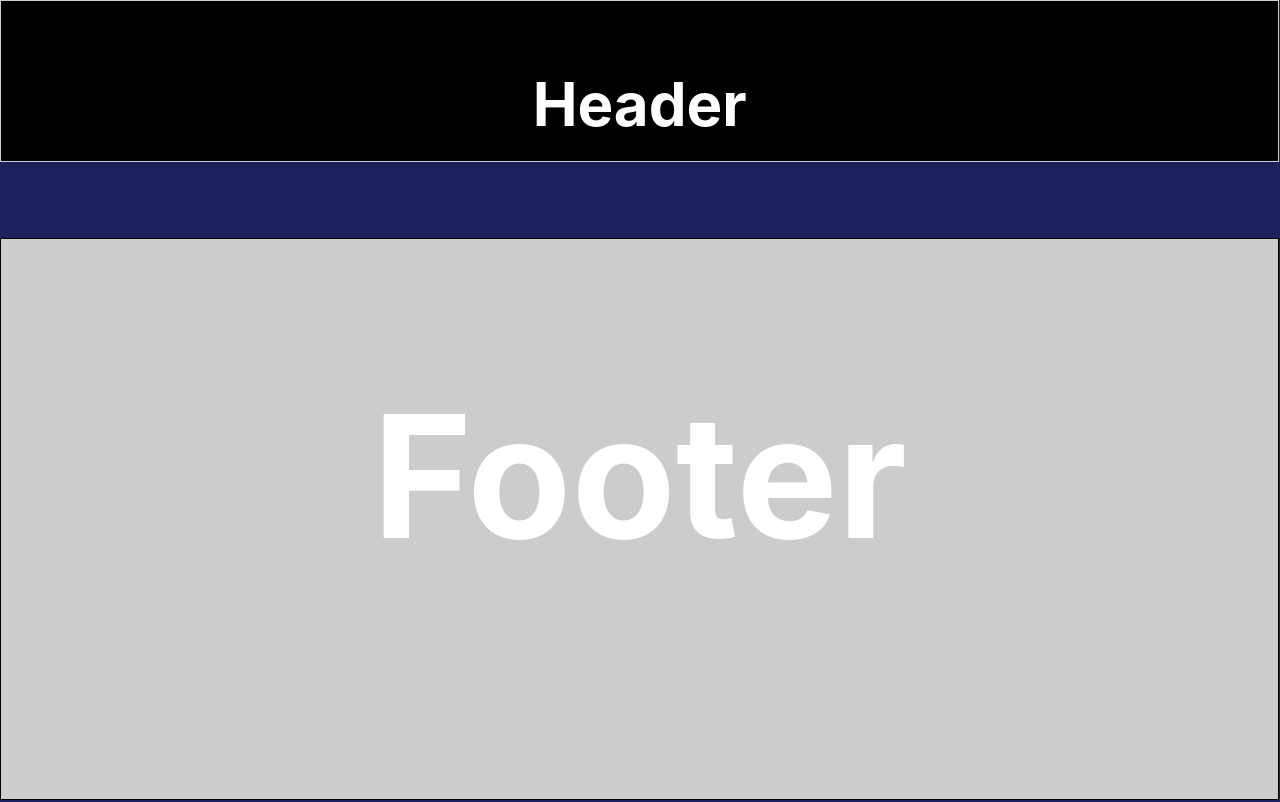
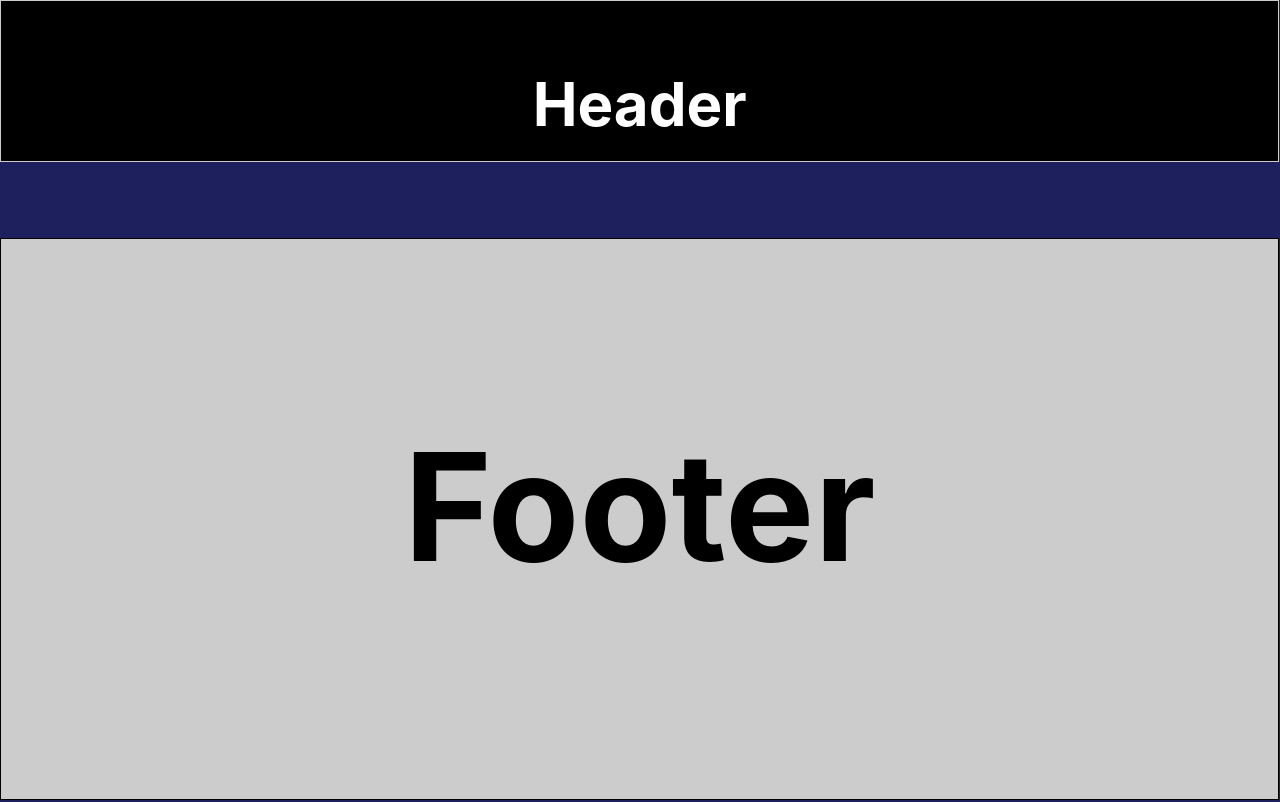
Before and after one commit to zbetuldemirrr/Vue-3-component-yap-s-, a Vue app in the folder vite-project/: page / in a window 1280 px wide. Shown: the top 802 px of the page. Built offline with nearby package versions, Linux system fonts and the light colour scheme.

Commit message:
Footer.vue

```diff
--- a/vite-project/src/components/Footer.vue
+++ b/vite-project/src/components/Footer.vue
@@ -1,23 +1,21 @@
 <template>
-  <footer class="footer">
-
-      <h1 class="footer-title"> Footer</h1>
-  </footer>
+  <div class="footer">
+   <h2>{{ title }}</h2>
+  </div>
 </template>
 
 <script setup>
-import { defineProps } from 'vue';
+  import { defineProps } from "vue";
 
-const props = defineProps({
-  footer: String,
-});
-
-console.log(props.footer);
+  const props = defineProps({
+    title: String,
+  });
+  console.log( props.title);
 </script>
 
 <style scoped>
 .footer {
-   background-color: #ccc;
+  background-color: #ccc;
   border: 1px solid #000;
   color: white;
   text-align: center;
@@ -36,10 +34,11 @@ bottom:0px;
 
 }
 
- .footer-title{
-  font-size:170px;
-  text-align: center;
 
+ .footer h2 {
+  font-size: 150px;
+  text-align:center;
+  color: #000;
 
  }
 </style>
```
